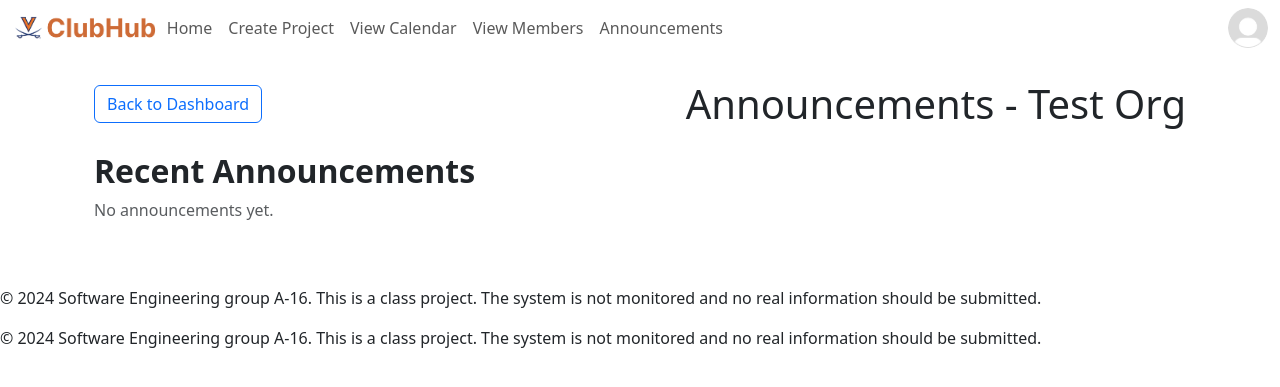
After one commit to alexanderhalpern/CS3240Project, a Django app: a page that uses users/templates/base.html in a window 1280 px wide. The commit adds this page. Shown: the top 387 px of the page. Run offline with Django 4.2, Linux system fonts and the light colour scheme; a user stored in the database is signed in; data comes from the database, SQL or seed files in the repository; some libraries are stand-ins or nearby versions.

Commit message:
moving announcements to separate tab, added formatting

```diff
--- a/users/templates/base.html
+++ b/users/templates/base.html
@@ -31,6 +31,9 @@
                     </li>
                     <li class="nav-item">
                         <a class="nav-link" href="{% url 'users:cio-members' slug=cio.slug %}">View Members</a>
+                    </li>
+                    <li class="nav-item">
+                        <a class="nav-link" href="{% url 'users:cio-announcements' slug=cio.slug %}">Announcements</a>
                     </li>
                 </ul>
                 <ul class="navbar-nav">
--- /dev/null
+++ b/users/templates/cio/announcements_page.html
@@ -0,0 +1,80 @@
+{% extends 'base.html' %}
+{% load static %}
+
+{% block title %}Announcements - {{ cio.name }} - ClubHub{% endblock %}
+
+{% block content %}
+<div class="container">
+    <div class="d-flex align-items-center justify-content-between mb-4">
+        <a href="{% url 'users:cio-dashboard' slug=cio.slug %}" class="btn btn-outline-primary">
+            <i class="bi bi-arrow-left"></i> Back to Dashboard
+        </a>
+        <h1 class="mb-0">Announcements - {{ cio.name }}</h1>
+        {% if is_admin %}
+            <button class="btn btn-primary" data-bs-toggle="modal" data-bs-target="#addAnnouncementModal">
+                <i class="bi bi-megaphone me-2"></i>Add Announcement
+            </button>
+        {% endif %}
+    </div>
+
+    <div class="mb-5">
+        <h2 class="fw-bold">Recent Announcements</h2>
+        <div class="row">
+            {% for announcement in announcements %}
+                <div class="col-md-12 mb-4">
+                    <div class="card border-0 shadow-sm">
+                        <div class="card-body">
+                            <div class="d-flex justify-content-between align-items-center">
+                                <div>
+                                    <h5 class="mb-1">{{ announcement.created_by.first_name|default:announcement.created_by.username }}</h5>
+                                    <p class="text-muted mb-1">{{ announcement.created_at|date:"M d, Y H:i" }}</p>
+                                </div>
+                                {% if is_admin and announcement.created_by == user %}
+                                    <a href="#" class="btn btn-sm btn-danger" onclick="alert('Delete functionality not implemented yet.')">
+                                        <i class="bi bi-trash"></i> Delete
+                                    </a>
+                                {% endif %}
+                            </div>
+                            <p class="mt-3">{{ announcement.content }}</p>
+                        </div>
+                    </div>
+                </div>
+            {% empty %}
+                <p class="text-muted">No announcements yet.</p>
+            {% endfor %}
+        </div>
+    </div>
+</div>
+{% endblock %}
+
+{% block modals %}
+{% if is_admin %}
+<div class="modal fade" id="addAnnouncementModal" tabindex="-1">
+    <div class="modal-dialog">
+        <div class="modal-content">
+            <div class="modal-header">
+                <h5 class="modal-title">Add Announcement</h5>
+                <button type="button" class="btn-close" data-bs-dismiss="modal"></button>
+            </div>
+            <div class="modal-body">
+                <form method="POST">
+                    {% csrf_token %}
+                    <div class="mb-3">
+                        <label for="announcement_content" class="form-label">Announcement Content</label>
+                        <textarea class="form-control" id="announcement_content" name="content" rows="4" required></textarea>
+                    </div>
+                    <div class="d-grid">
+                        <button type="submit" class="btn btn-primary">Post Announcement</button>
+                    </div>
+                </form>
+            </div>
+        </div>
+    </div>
+</div>
+{% endif %}
+<footer class="footer">
+    <div class="footer-content">
+        <p>© 2024 Software Engineering group A-16. This is a class project. The system is not monitored and no real information should be submitted.</p>
+    </div>
+</footer>
+{% endblock %}
--- a/users/urls.py
+++ b/users/urls.py
@@ -45,5 +45,6 @@ urlpatterns = [
     path('notifications/<int:notification_id>/mark-as-read/', views.mark_as_read, name='mark_as_read'),
     path('mark-all-as-read/', views.mark_all_as_read, name='mark_all_as_read'),
     path('contact-support/', views.contact_support, name='contact_support'),
-    path('support-messages/', views.support_messages, name='support_messages')
+    path('support-messages/', views.support_messages, name='support_messages'),
+    path('cio/<slug:slug>/announcements/', views.announcements_page, name='cio-announcements')
 ]
--- a/users/views.py
+++ b/users/views.py
@@ -568,3 +568,26 @@ def create_announcement(request, slug):
         else:
             return HttpResponseForbidden('You are not admin')
     return HttpResponseNotAllowed(['POST'])
+
+@login_required
+def announcements_page(request, slug):
+    cio = get_object_or_404(CIO, slug=slug)
+    if request.user not in cio.admins.all() and request.user not in cio.members.all():
+        return HttpResponseForbidden("You are not authorized to view this page.")
+
+    if request.method == 'POST':
+        if request.user in cio.admins.all():
+            content = request.POST.get('content')
+            if content:
+                Announcement.objects.create(cio=cio, created_by=request.user, content=content)
+            else:
+                messages.error(request, "Announcement box is empty")
+        else:
+            return HttpResponseForbidden("You are not admin")
+
+    announcements = Announcement.objects.filter(cio=cio).order_by('-created_at')
+    return render(request, 'cio/announcements_page.html', {
+        'cio': cio,
+        'announcements': announcements,
+        'is_admin': request.user in cio.admins.all(),
+    })
```
